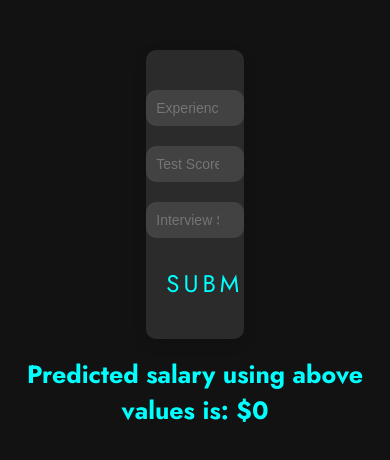
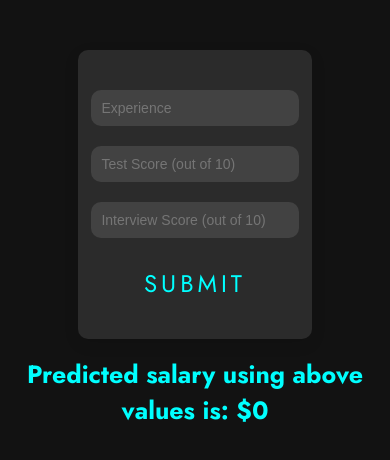
Before and after one commit to crackpot1005/salary-prediction, a React (Create React App) app: page / in a window 390 px wide. Shown: the top 460 px of the page. Built offline with nearby package versions, Linux system fonts and the light colour scheme.

Commit message:
Add package.json

```diff
--- a/src/pages/Predict.css
+++ b/src/pages/Predict.css
@@ -104,6 +104,7 @@ body {
     width: 40%;
   }
 }
+
 .predict {
   background-color: #2b2b2b;
   width: 25%;
@@ -166,3 +167,9 @@ form button:hover {
 form button:focus {
   outline: none;
 }
+
+@media screen and (max-width: 480px) {
+  .predict {
+    width: 60%;
+  }
+}
```
